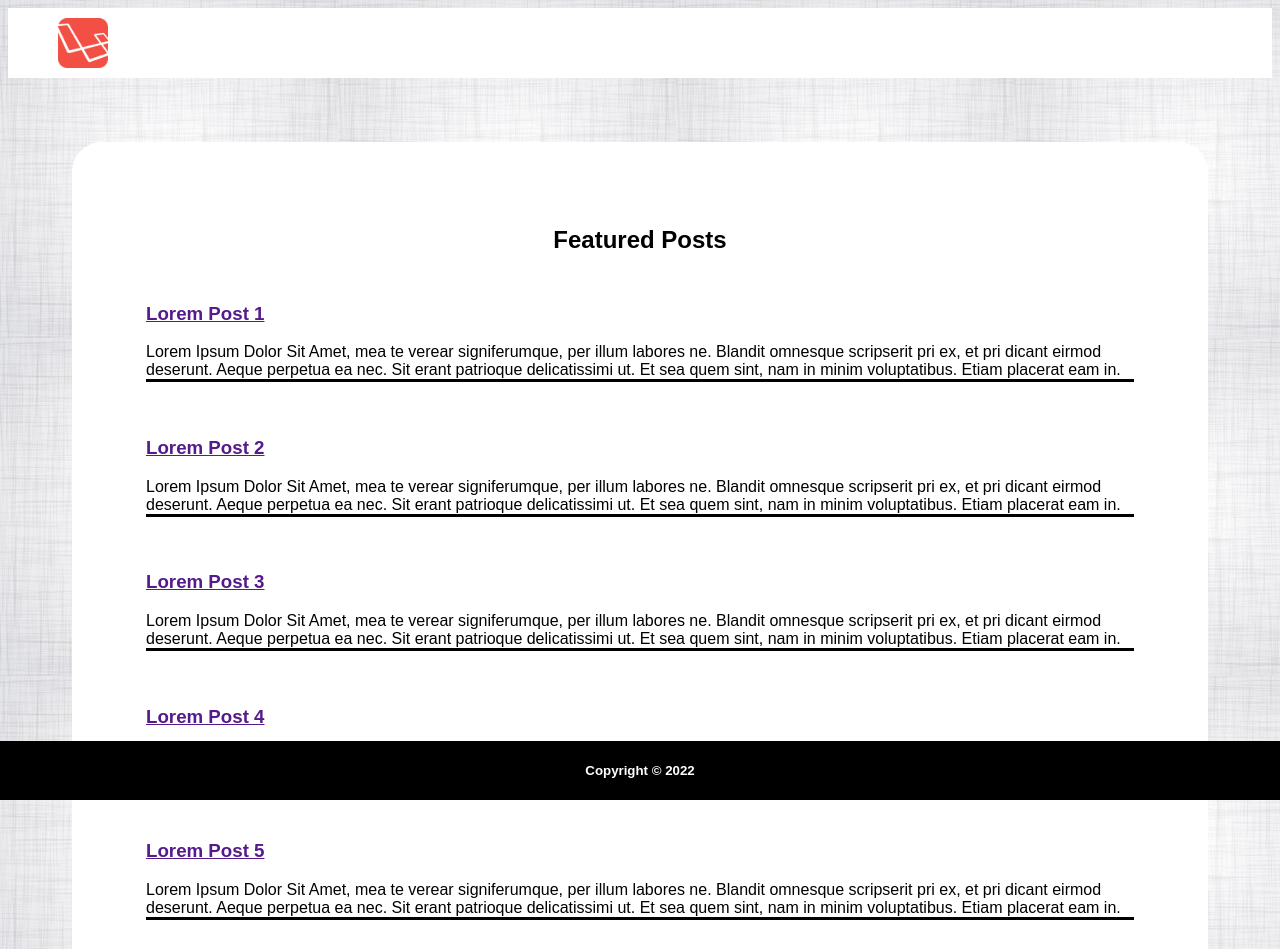
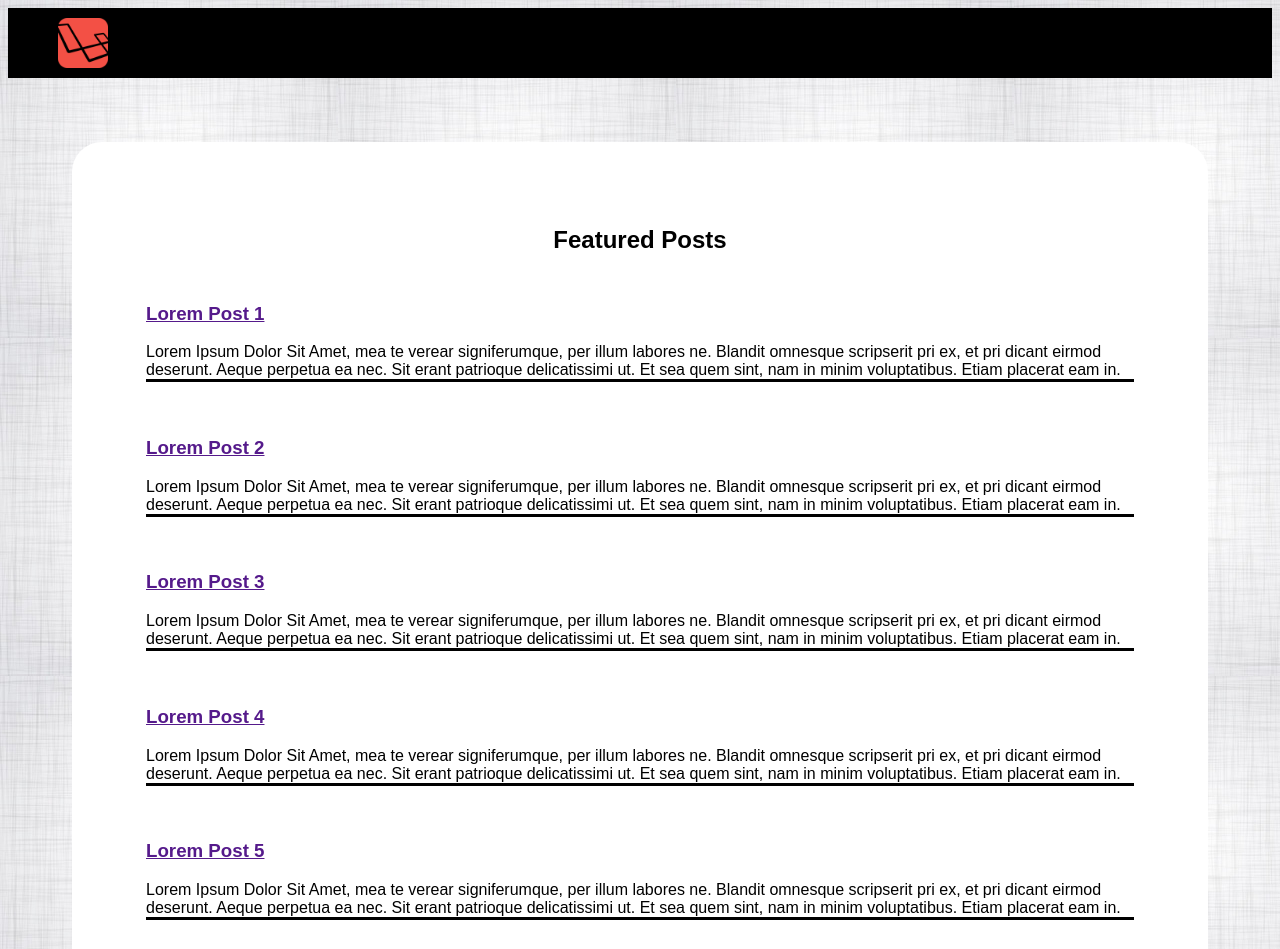
Before and after one commit to jr1llz/Tugas-CSS-2, a plain HTML site: page index.html in a window 1280 px wide. Shown: the top 949 px of the page. Drawn offline with Linux system fonts and the light colour scheme.

Commit message:
Pengumpulan CSS 2

```diff
--- a/public/css/style.css
+++ b/public/css/style.css
@@ -9,7 +9,7 @@ body {
 header {
   justify-content: space-between;
   display: flex;
-  background-color: #fff;
+  background-color: #000000;
   padding-top: 10px;
   padding-right: 10px;
   padding-left: 50px;
@@ -32,7 +32,7 @@ nav a {
   padding-bottom: 10px;
   text-decoration: none;
   font-size: 15px;
-  color: black;
+  color: rgb(255, 255, 255);
   padding-bottom: 10px;
 }
 
@@ -63,7 +63,8 @@ section {
   border-radius: 30px;
 }
 footer {
-  position: fixed;
+  justify-content: center;
+  display: flex;
   left: 0;
   bottom: 0;
   width: 100%;
```
Also changed, not shown: index.html (+1 -1 lines).
